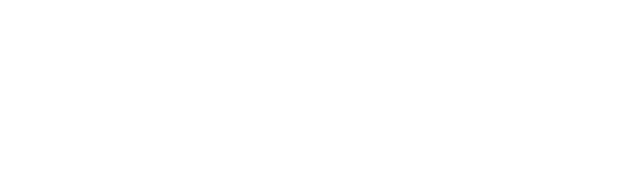
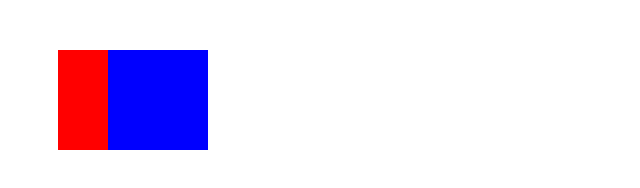
Before and after one commit to Fomalex/testgit, a plain HTML site: page index.html in a window 1280 px wide. Shown: the whole page, without its empty margins (0-640 px from the left). Drawn offline with Linux system fonts and the light colour scheme.

Commit message:
added blue square

```diff
--- a/index.html
+++ b/index.html
@@ -9,6 +9,7 @@
 
 <div id="main"></div>
 <div id="second">
+<div id="blue">
 
 </div>
 
--- a/main.css
+++ b/main.css
@@ -4,8 +4,16 @@
     border-radius: 50%;
     margin: 50px;
 }
+
 #second {
     width: 100px;
     background: red;
     margin: 50px;
 }
+
+#blue {
+    width: 100px;
+    height: 100px;
+    background: blue;
+    margin: 50px;
+}
```
